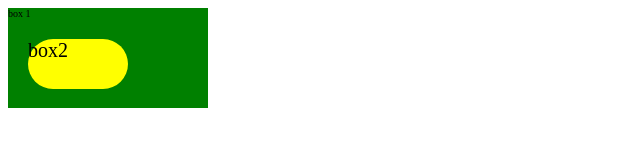
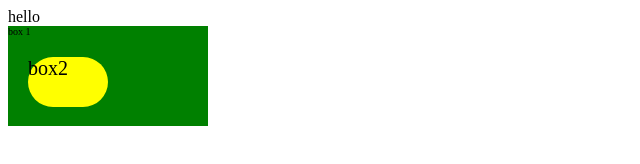
Before and after one commit to rakib-rahyan/Larning-full-stact-vertion-control, a plain HTML site: page 2nd/index.html in a window 1280 px wide. Shown: the whole page, without its empty margins (0-640 px from the left). Drawn offline with Linux system fonts and the light colour scheme.

Commit message:
relative units root em

```diff
--- a/2nd/index.html
+++ b/2nd/index.html
@@ -7,6 +7,7 @@
     <link rel="stylesheet" href="style.css">
 </head>
 <body>
+    hello
     <div id="box1">
         box 1
         <div id="box2"> box2 </div>
--- a/2nd/style.css
+++ b/2nd/style.css
@@ -11,5 +11,5 @@
     margin: 10%;
     border-radius: 30px;
     font-size: 2em;
-    width: 5em;
+    width: 5rem;
 }
```
